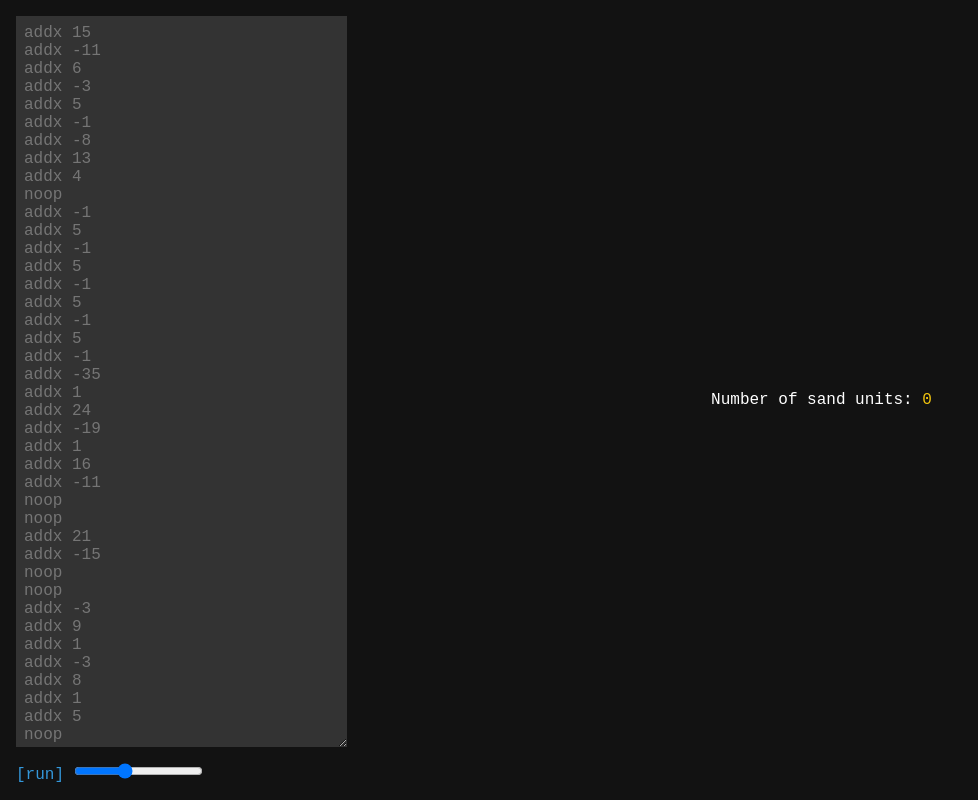
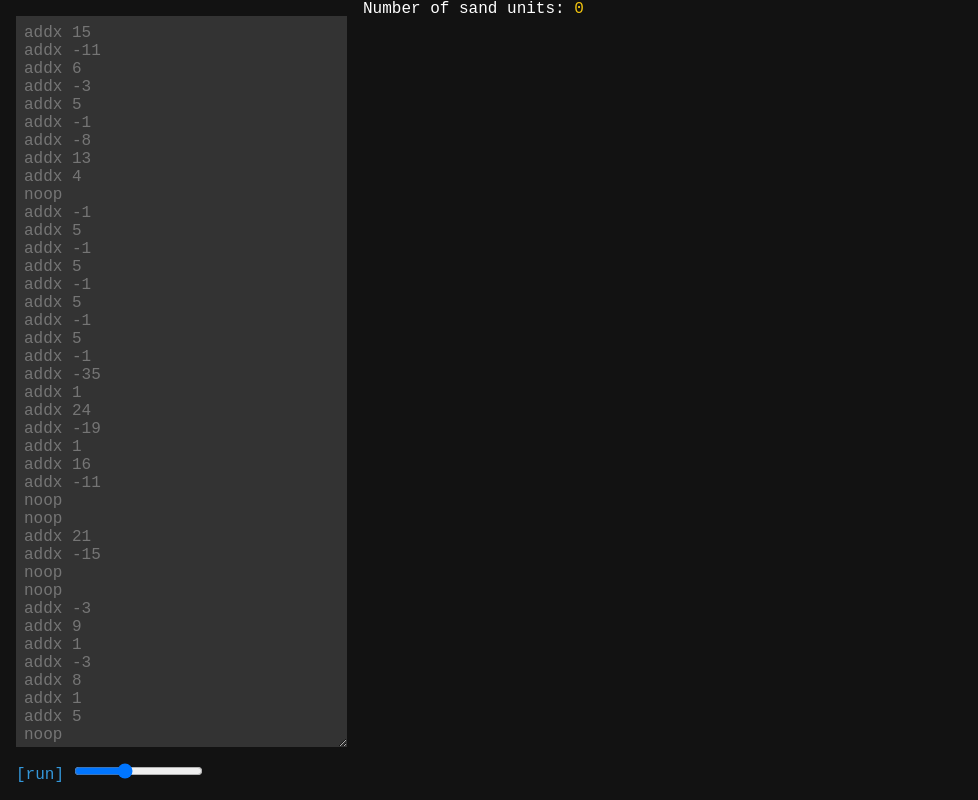
Before and after one commit to TenViki/advent-of-code, a website with bundled scripts: page 2022/visualizations/14/index.html in a window 1280 px wide. Shown: the whole page, without its empty margins (0-978 px from the left). Built offline with nearby package versions, Linux system fonts and the light colour scheme; files whose address does not match are found by name; a web font is replaced by a local one.

Commit message:
:sparkles: Fixes flexbox bug on larger inputs

```diff
--- a/2022/visualizations/14/index.html
+++ b/2022/visualizations/14/index.html
@@ -39,7 +39,7 @@
         </div>
       </div>
 
-      <div class="output">
+      <div class="output left top">
         <div class="grid-wrapper" id="wrapper">
           <div class="grid" id="grid"></div>
           <div id="sands"></div>
```
